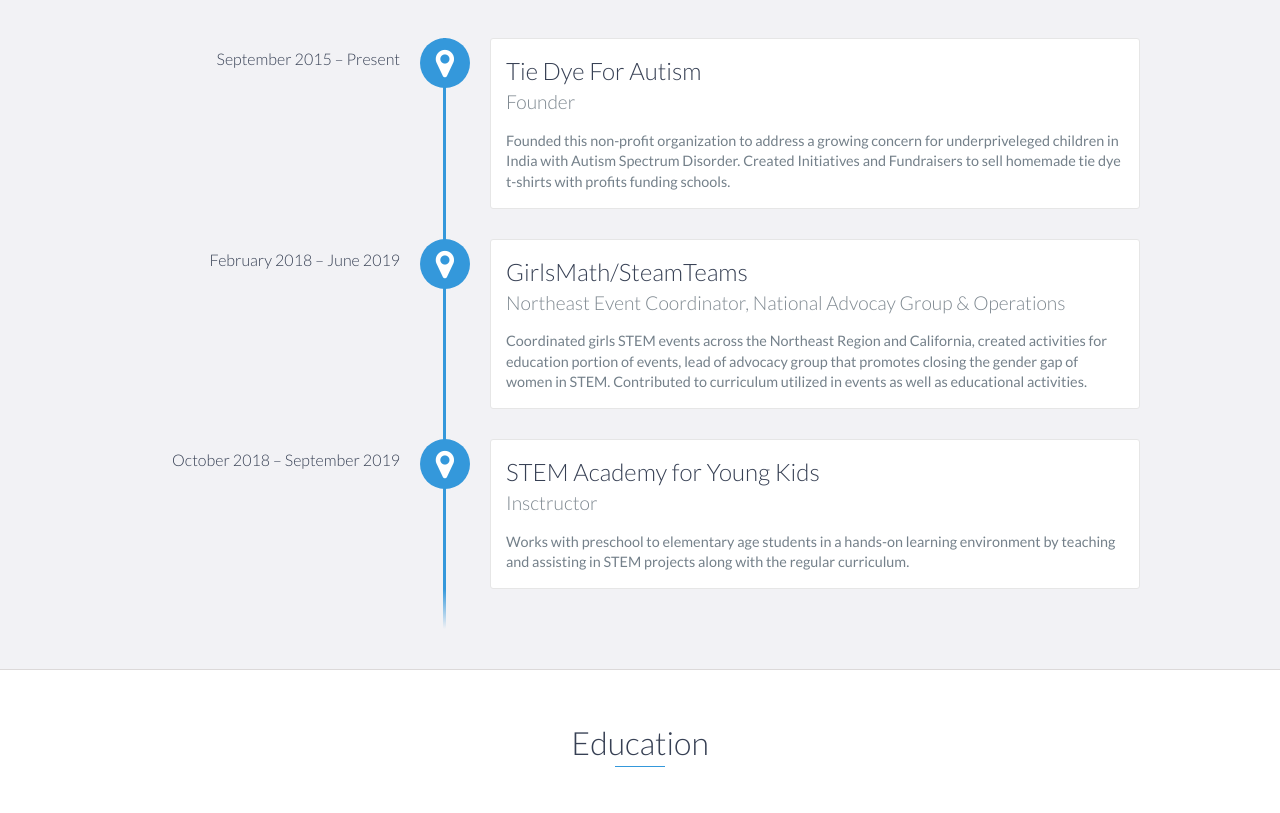
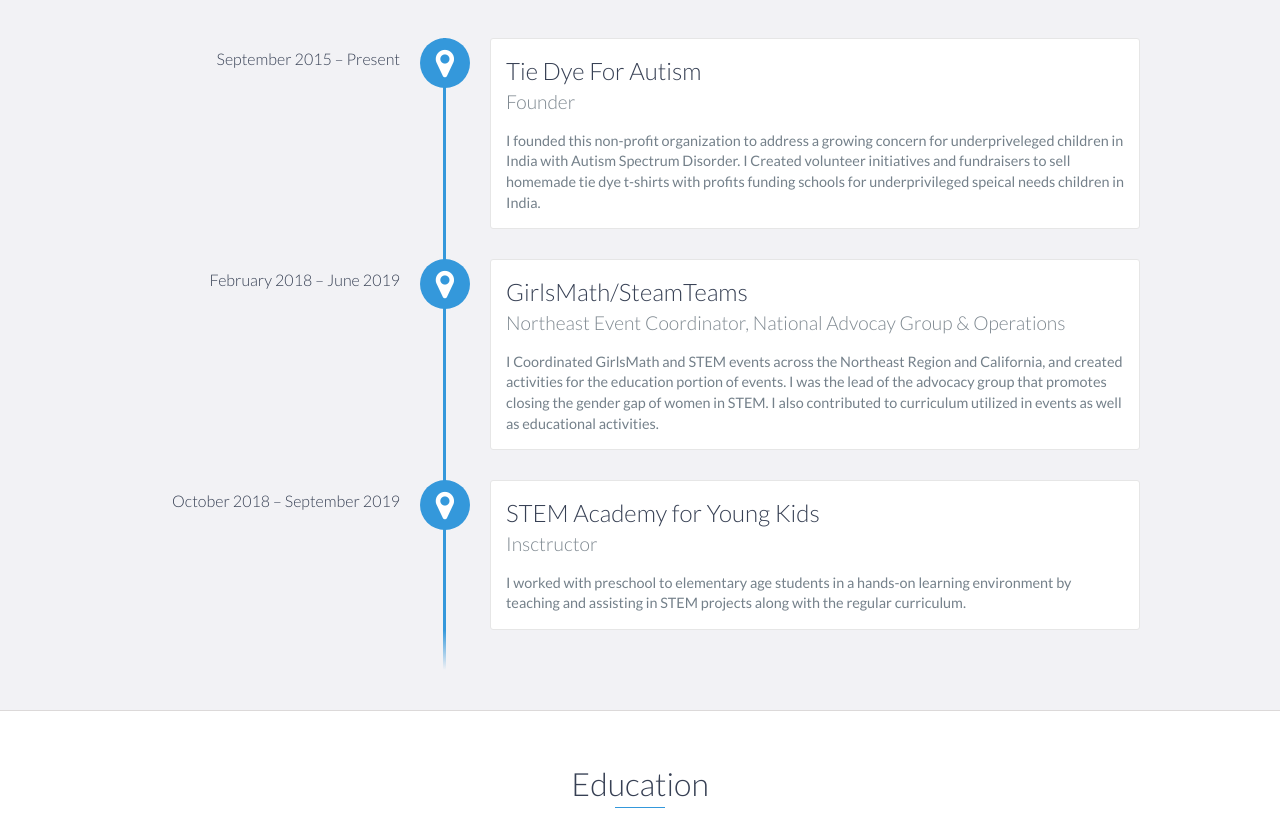
Before and after one commit to typicalmonica/monicamuthuraj, a website: page index.html in a window 1280 px wide. Shown: the part 1160-1973 px from the top of the page. Drawn offline with nearby package versions, Linux system fonts and the light colour scheme.

Commit message:
Update index.html

```diff
--- a/index.html
+++ b/index.html
@@ -88,7 +88,7 @@
                 <h3>Tie Dye For Autism</h3>
                 <h4>Founder</h4>
                 <p>
-                    Founded this non-profit organization to address a growing concern for underpriveleged children in India with Autism Spectrum Disorder. Created Initiatives and Fundraisers to sell homemade tie dye t-shirts with profits funding schools.
+                    I founded this non-profit organization to address a growing concern for underpriveleged children in India with Autism Spectrum Disorder. I Created volunteer initiatives and fundraisers to sell homemade tie dye t-shirts with profits funding schools for underprivileged speical needs children in India.
                 </p>
             </div>
 
@@ -96,7 +96,7 @@
                 <h3>GirlsMath/SteamTeams</h3>
                 <h4>Northeast Event Coordinator, National Advocay Group & Operations</h4>
                 <p>
-                    Coordinated girls STEM events across the Northeast Region and California, created activities for education portion of events, lead of advocacy group that promotes closing the gender gap of women in STEM. Contributed to curriculum utilized in events as well as educational activities.
+                    I Coordinated GirlsMath and STEM events across the Northeast Region and California, and created activities for the education portion of events. I was the lead of the advocacy group that promotes closing the gender gap of women in STEM. I also contributed to curriculum utilized in events as well as educational activities.
 		    </p>
             </div>
 
@@ -104,7 +104,7 @@
                 <h3>STEM Academy for Young Kids</h3>
                 <h4>Insctructor</h4>
                 <p>
-                    Works with preschool to elementary age students in a hands-on learning environment by teaching and assisting in STEM projects along with the regular curriculum.
+                    I worked with preschool to elementary age students in a hands-on learning environment by teaching and assisting in STEM projects along with the regular curriculum.
 		    </p>
             </div>
         </div>
```
